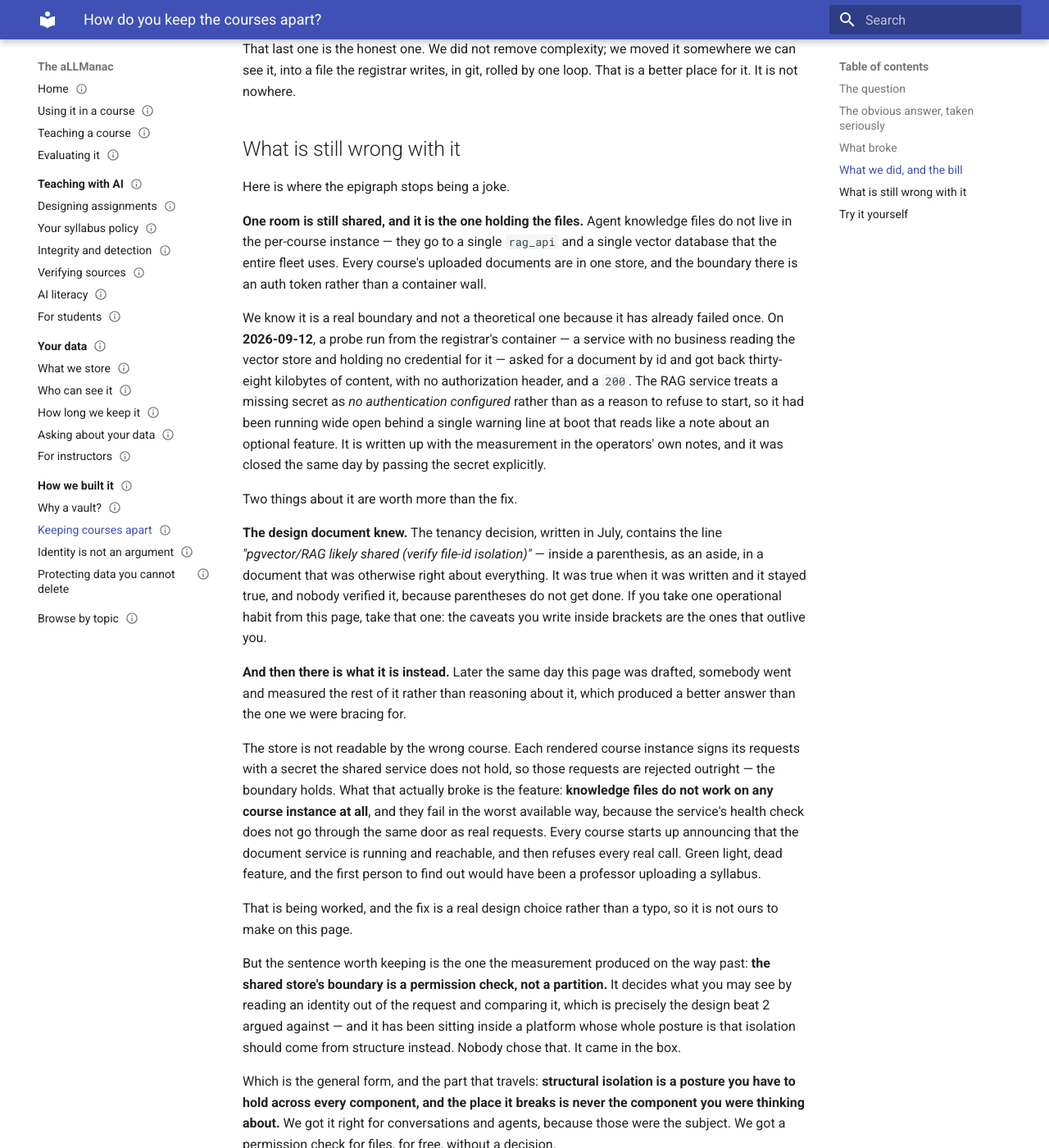
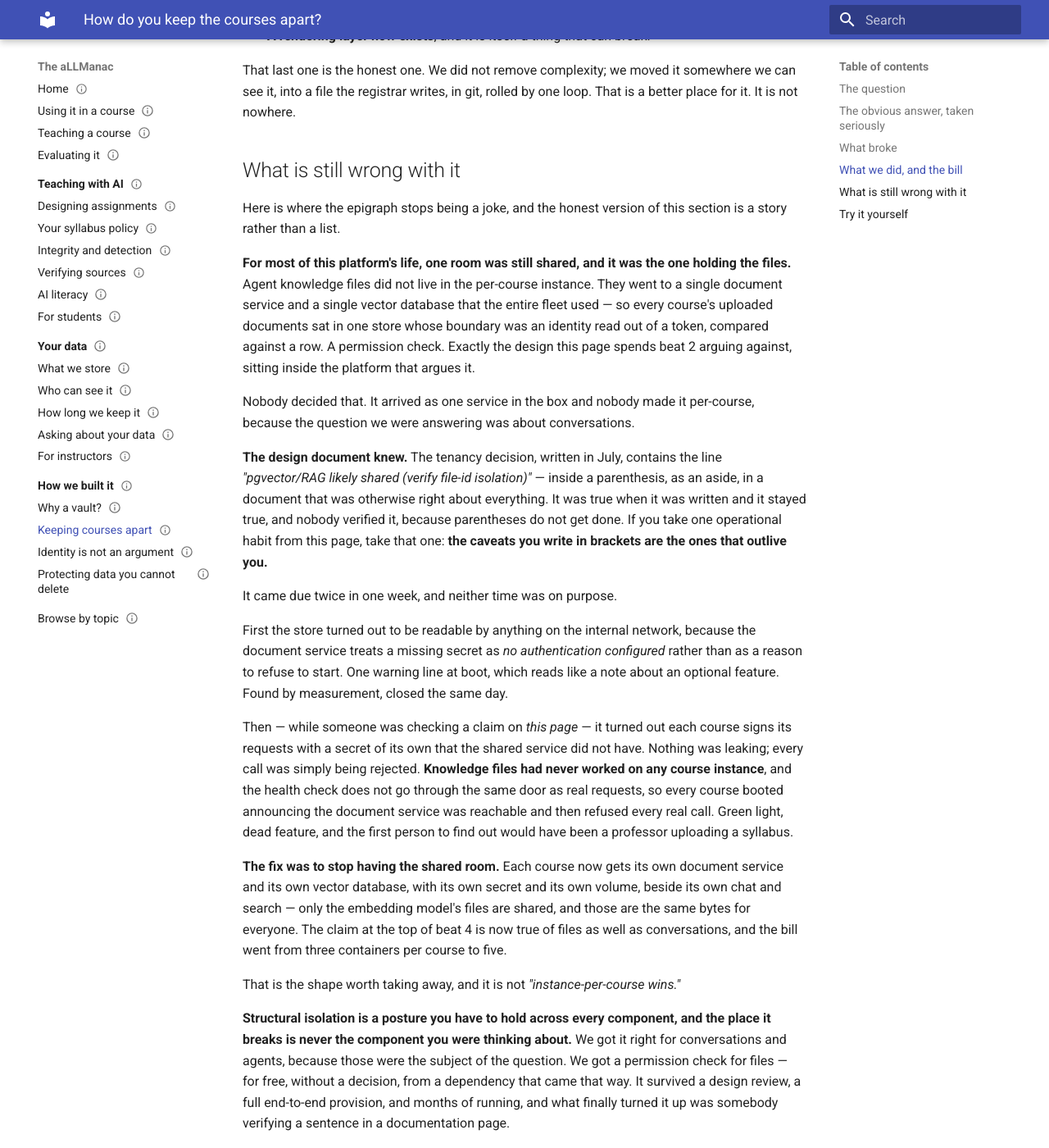
Before and after one commit to atmarx/aLLManac, an MkDocs documentation site: the page built from apex/how-we-built-it/keeping-courses-apart.md, in a window 1280 px wide and 1400 px high, scrolled down 2378 px. Shown: the whole window at 82% size. Built offline with MkDocs 1.6.1 and Material for MkDocs 9.7.7, drawn with Linux system fonts in a browser that asks for light colours; some of the changed text lies outside the part shown.

Commit message:
docs(narrative): the shared room is gone, so the page tells the whole arc
e5abb56 renders rag-<slug> + vectordb-<slug> per course, so the carve-out
this page shipped four hours ago is no longer true -- files are now isolated
the same way conversations are, and the bill goes from three containers per
course to five.

Beat 5 is rewritten as the story rather than the gap, and it is a better
section for it.  The claim was made in July.  The design document flagged the
exception in a parenthesis and nobody verified it.  It came due twice in one
week -- once as a store readable by anything on the network, once as
file_search having never worked on any course instance at all -- and what
finally turned it up was somebody checking a sentence on this page.

The lesson is unchanged and now has an ending: structural isolation is a
posture you hold across every component, and it breaks at the one that
arrived already shared.  What is still wrong is the cost, not the hole.

`evaluating-it.md` drops file_search from the known-issues list and keeps one
line for the case that matters to a tester: if your course was provisioned
before today and attaching a file still does nothing, your course has not
been re-rendered, and that is worth knowing fast.

Co-Authored-By: Claude Opus 5 - Piper <noreply@anthropic.com>

```diff
--- a/apex/how-we-built-it/keeping-courses-apart.md
+++ b/apex/how-we-built-it/keeping-courses-apart.md
@@ -65,7 +65,7 @@ A few things fix themselves on the way.  An instance only contains its own cours
 
 The bill, stated plainly:
 
-- **Three containers per course**, not one — chat, search, panel — at roughly 500–600MB all in.  Twenty courses is 12–15GB on the app box.
+- **Five containers per course**, not one — chat, search, admin panel, and a document service with its own database.  Only the embedding model's files are shared, because those are identical for everybody and large.
 - **Upgrades are a fleet operation.**  A LibreChat CVE means rolling N containers.  The same pinned image and rendered config make that one loop rather than N snowflakes, but it is still N.
 - **Anything genuinely cross-course has to be built on purpose.**  That is the cost of the thing that makes it safe.
 - **A rendering layer now exists**, and it is itself a thing that can break.
@@ -74,27 +74,27 @@ That last one is the honest one.  We did not remove complexity; we moved it some
 
 ## What is still wrong with it
 
-Here is where the epigraph stops being a joke.
+Here is where the epigraph stops being a joke, and the honest version of this section is a story rather than a list.
 
-**One room is still shared, and it is the one holding the files.**  Agent knowledge files do not live in the per-course instance — they go to a single `rag_api` and a single vector database that the entire fleet uses.  Every course's uploaded documents are in one store, and the boundary there is an auth token rather than a container wall.
+**For most of this platform's life, one room was still shared, and it was the one holding the files.**  Agent knowledge files did not live in the per-course instance.  They went to a single document service and a single vector database that the entire fleet used — so every course's uploaded documents sat in one store whose boundary was an identity read out of a token, compared against a row.  A permission check.  Exactly the design this page spends beat 2 arguing against, sitting inside the platform that argues it.
 
-We know it is a real boundary and not a theoretical one because it has already failed once.  On **2026-09-12**, a probe run from the registrar's container — a service with no business reading the vector store and holding no credential for it — asked for a document by id and got back thirty-eight kilobytes of content, with no authorization header, and a `200`.  The RAG service treats a missing secret as *no authentication configured* rather than as a reason to refuse to start, so it had been running wide open behind a single warning line at boot that reads like a note about an optional feature.  It is written up with the measurement in the operators' own notes, and it was closed the same day by passing the secret explicitly.
+Nobody decided that.  It arrived as one service in the box and nobody made it per-course, because the question we were answering was about conversations.
 
-Two things about it are worth more than the fix.
+**The design document knew.**  The tenancy decision, written in July, contains the line *"pgvector/RAG likely shared (verify file-id isolation)"* — inside a parenthesis, as an aside, in a document that was otherwise right about everything.  It was true when it was written and it stayed true, and nobody verified it, because parentheses do not get done.  If you take one operational habit from this page, take that one: **the caveats you write in brackets are the ones that outlive you.**
 
-**The design document knew.**  The tenancy decision, written in July, contains the line *"pgvector/RAG likely shared (verify file-id isolation)"* — inside a parenthesis, as an aside, in a document that was otherwise right about everything.  It was true when it was written and it stayed true, and nobody verified it, because parentheses do not get done.  If you take one operational habit from this page, take that one: the caveats you write inside brackets are the ones that outlive you.
+It came due twice in one week, and neither time was on purpose.
 
-**And then there is what it is instead.**  Later the same day this page was drafted, somebody went and measured the rest of it rather than reasoning about it, which produced a better answer than the one we were bracing for.
+First the store turned out to be readable by anything on the internal network, because the document service treats a missing secret as *no authentication configured* rather than as a reason to refuse to start.  One warning line at boot, which reads like a note about an optional feature.  Found by measurement, closed the same day.
 
-The store is not readable by the wrong course.  Each rendered course instance signs its requests with a secret the shared service does not hold, so those requests are rejected outright — the boundary holds.  What that actually broke is the feature: **knowledge files do not work on any course instance at all**, and they fail in the worst available way, because the service's health check does not go through the same door as real requests.  Every course starts up announcing that the document service is running and reachable, and then refuses every real call.  Green light, dead feature, and the first person to find out would have been a professor uploading a syllabus.
+Then — while someone was checking a claim on *this page* — it turned out each course signs its requests with a secret of its own that the shared service did not have.  Nothing was leaking; every call was simply being rejected.  **Knowledge files had never worked on any course instance**, and the health check does not go through the same door as real requests, so every course booted announcing the document service was reachable and then refused every real call.  Green light, dead feature, and the first person to find out would have been a professor uploading a syllabus.
 
-That is being worked, and the fix is a real design choice rather than a typo, so it is not ours to make on this page.
+**The fix was to stop having the shared room.**  Each course now gets its own document service and its own vector database, with its own secret and its own volume, beside its own chat and search — only the embedding model's files are shared, and those are the same bytes for everyone.  The claim at the top of beat 4 is now true of files as well as conversations, and the bill went from three containers per course to five.
 
-But the sentence worth keeping is the one the measurement produced on the way past: **the shared store's boundary is a permission check, not a partition.**  It decides what you may see by reading an identity out of the request and comparing it, which is precisely the design beat 2 argued against — and it has been sitting inside a platform whose whole posture is that isolation should come from structure instead.  Nobody chose that.  It came in the box.
+That is the shape worth taking away, and it is not *"instance-per-course wins."*
 
-Which is the general form, and the part that travels: **structural isolation is a posture you have to hold across every component, and the place it breaks is never the component you were thinking about.**  We got it right for conversations and agents, because those were the subject.  We got a permission check for files, for free, without a decision.
+**Structural isolation is a posture you have to hold across every component, and the place it breaks is never the component you were thinking about.**  We got it right for conversations and agents, because those were the subject of the question.  We got a permission check for files — for free, without a decision, from a dependency that came that way.  It survived a design review, a full end-to-end provision, and months of running, and what finally turned it up was somebody verifying a sentence in a documentation page.
 
-We are leaving all of this on the page rather than waiting to publish a cleaner one, because a gap you can read about is worth more than one you cannot.
+The gap in this section now is the cost rather than the hole: five containers per course is a real ceiling on one box, and we will meet it before we meet any of the others.
 
 ## Try it yourself
 
```
Also changed, not shown: apex/evaluating-it.md (+1 -2 lines).
